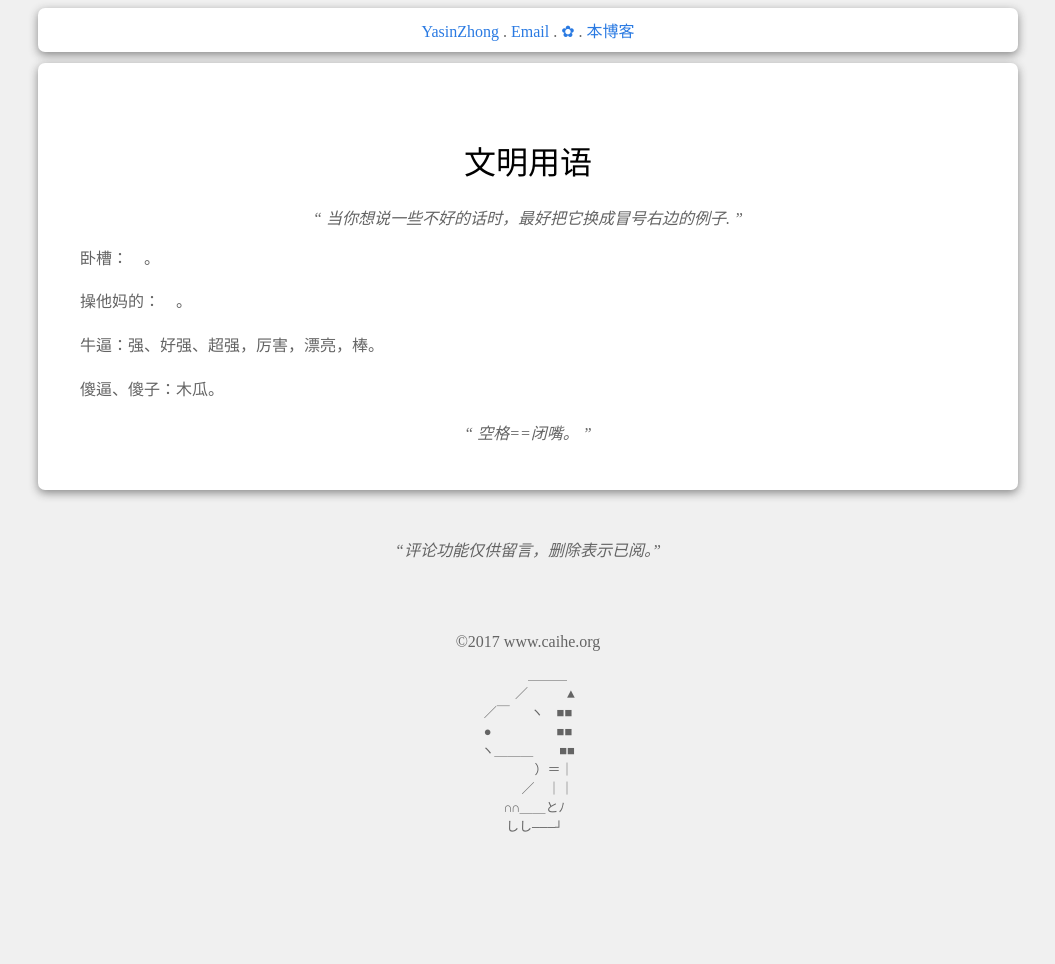
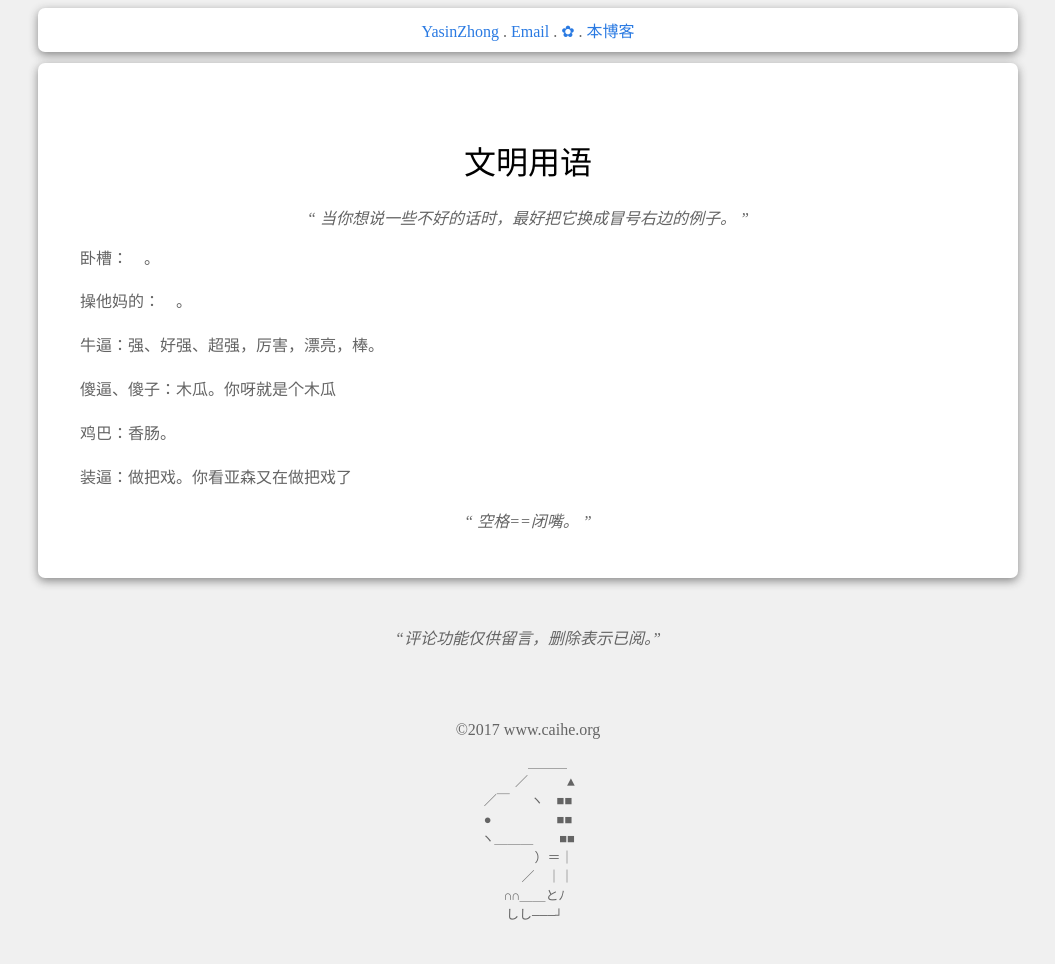
Before and after one commit to YasinZhong/yasinzhong.github.io, a Jekyll site: the page built from _posts/2018-3-18-GoodWorld.html, in a window 1280 px wide. Shown: the whole page, without its empty margins (112-1167 px from the left). Built offline with Jekyll 4.4.1, drawn with Linux system fonts in a browser that asks for light colours; comment, search, counter and statistics services are not loaded; before the commit the page ends 900 px from its top, so only the background shows below that.

Commit message:
2018/04/12

```diff
--- a/WaitForReWrite/2018-3-18-GoodWorld.html
+++ b/_posts/2018-3-18-GoodWorld.html
@@ -7,7 +7,7 @@ title: 文明用语
 <h1>{{ page.title }}</h1>
 
 <q>
-	当你想说一些不好的话时，最好把它换成冒号右边的例子.
+	当你想说一些不好的话时，最好把它换成冒号右边的例子。
 </q>
 
 <p>
@@ -23,7 +23,15 @@ title: 文明用语
 </p>
 
 <p>
-	傻逼、傻子：木瓜。
+	傻逼、傻子：木瓜。你呀就是个木瓜
+</p>
+
+<p>
+	鸡巴：香肠。
+</p>
+
+<p>
+	装逼：做把戏。你看亚森又在做把戏了
 </p>
 
 <q>
```
Also changed, not shown: Post/MyDream.html (deleted, +0 -18 lines), Post/yishu.html (added, +45 -0 lines), WaitForReWrite/2018-3-9-KnowledgeSharing.html (deleted, +0 -15 lines), _posts/2018-4-10-HK.html (added, +8 -0 lines), _posts/2018-4-10-KnowledgeShare.html (added, +32 -0 lines).
